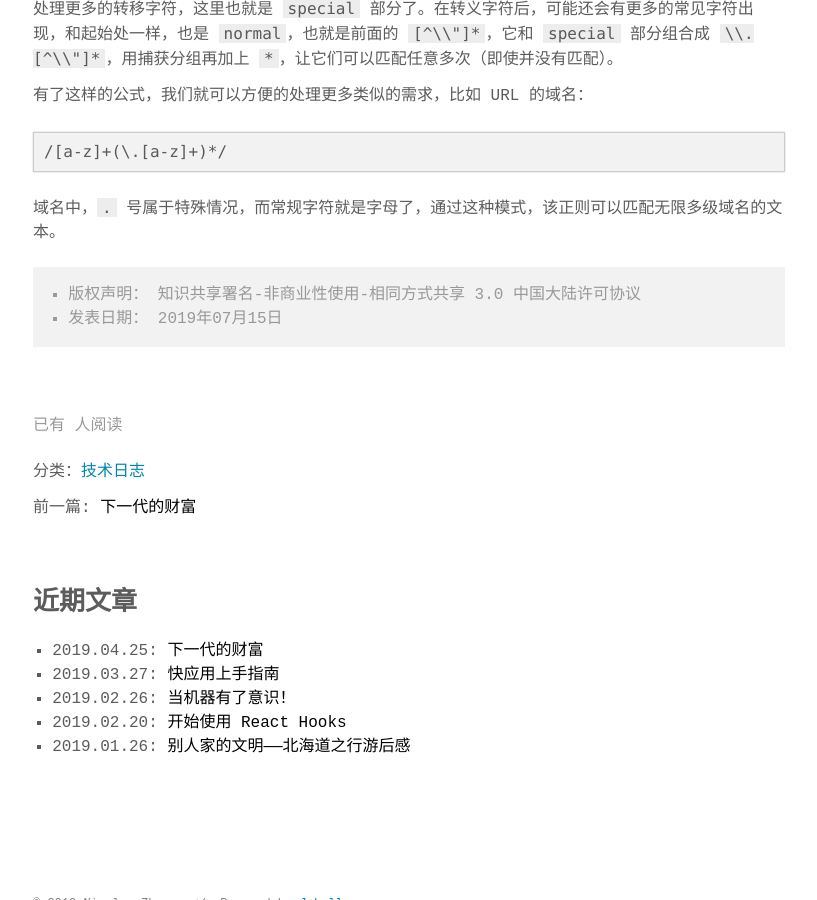
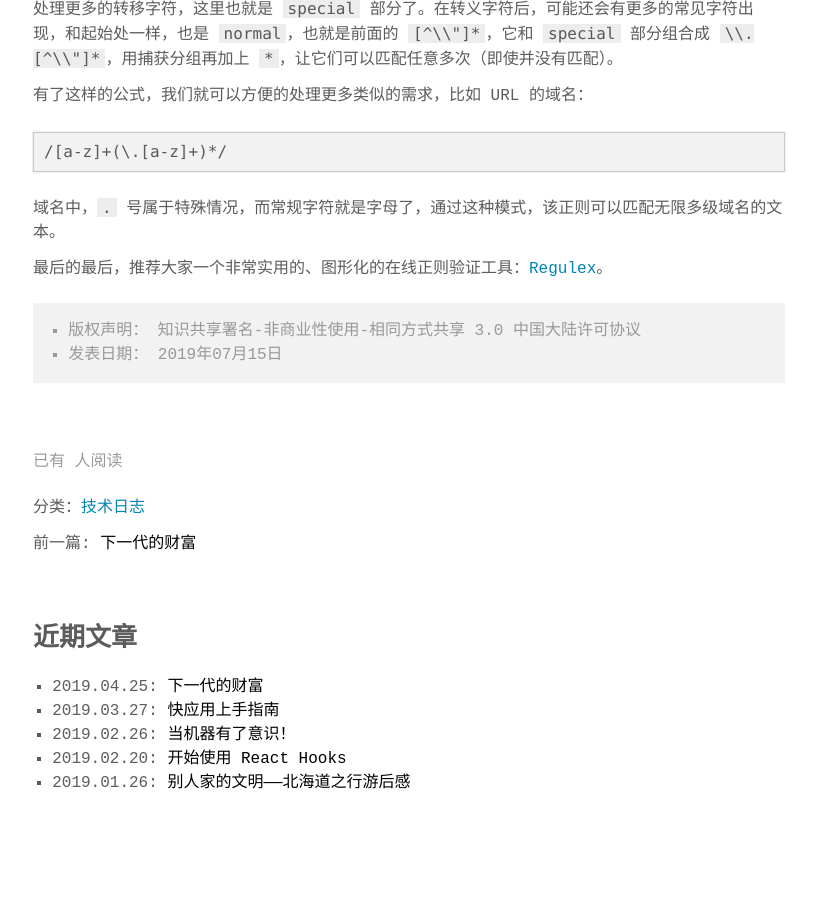
Before and after one commit to nicolaszhao/nicolaszhao.github.io, a Jekyll site: the page built from skills/_posts/2019-07-15-relearn-regular-expression.md, in a window 1280 px wide and 900 px high, scrolled down 10201 px. Shown: the whole window, without its empty margins (231-1048 px from the left). Built offline with Jekyll 4.4.1, drawn with Linux system fonts in a browser that asks for light colours; some web fonts are replaced; comment, search, counter and statistics services are not loaded; a style sheet for code colours, icons or effects is not loaded.

Commit message:
docs: update post

````diff
--- a/skills/_posts/2019-07-15-relearn-regular-expression.md
+++ b/skills/_posts/2019-07-15-relearn-regular-expression.md
@@ -442,3 +442,5 @@ match.groups;
 ```
 
 域名中，`.` 号属于特殊情况，而常规字符就是字母了，通过这种模式，该正则可以匹配无限多级域名的文本。
+
+最后的最后，推荐大家一个非常实用的、图形化的在线正则验证工具：[Regulex](https://jex.im/regulex/)。
````
